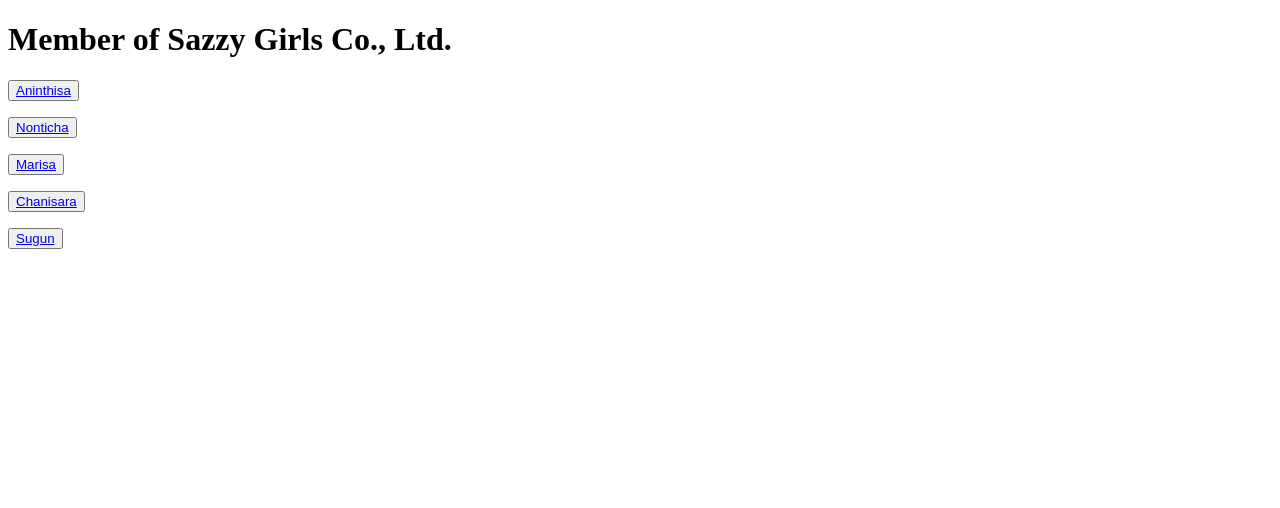
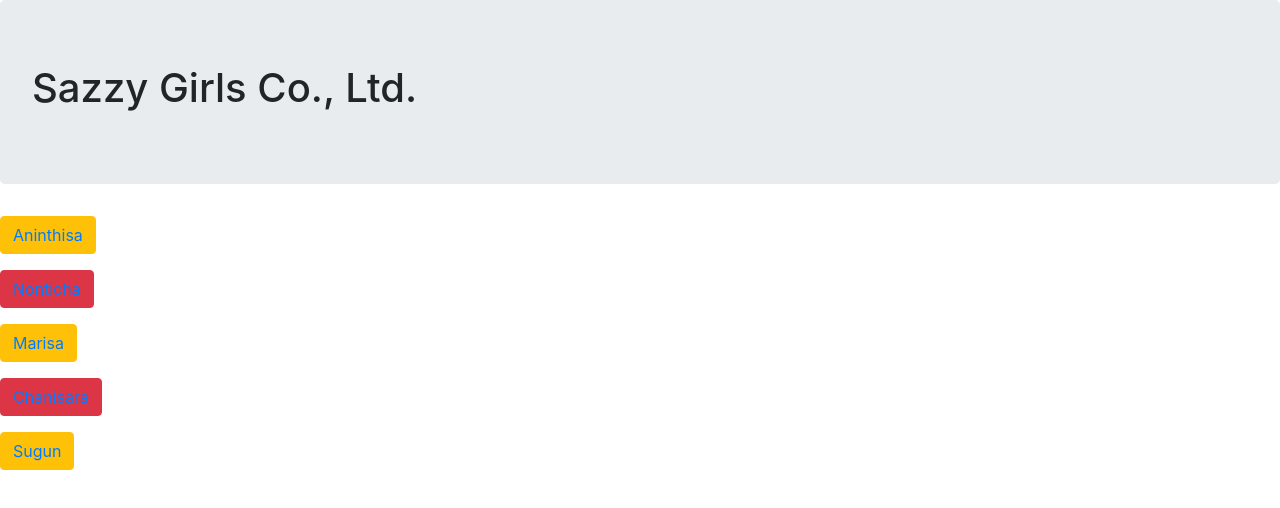
Before and after one commit to sazzygirls/sazzygirls.github.io, a plain HTML site: page index.html in a window 1280 px wide. Drawn offline with nearby package versions, Linux system fonts and the light colour scheme.

Commit message:
Update 2

```diff
--- a/index.html
+++ b/index.html
@@ -4,12 +4,17 @@
     <meta charset="utf-8" />
     <meta http-equiv="X-UA-Compatible" content="IE=edge" />
     <title>Sazzy Girls</title>
+    <link rel="stylesheet" href="https://stackpath.bootstrapcdn.com/bootstrap/4.4.1/css/bootstrap.min.css" integrity="sha384-Vkoo8x4CGsO3+Hhxv8T/Q5PaXtkKtu6ug5TOeNV6gBiFeWPGFN9MuhOf23Q9Ifjh" crossorigin="anonymous">
     <meta name="description" content="" />
     <meta name="viewport" content="width=device-width, initial-scale=1" />
     <link rel="stylesheet" href="" />
   </head>
   <body>
-    <h1>Member of Sazzy Girls Co., Ltd.</h1>
+
+    <div class="jumbotron">
+  <h1>Sazzy Girls Co., Ltd.</h1>
+    </div>
+
   <p><button type="button" class="btn btn-warning"><a href="sazzygirls.github.io/aninthisa.html">Aninthisa</button>
     <p><button type="button" class="btn btn-danger"><a href="sazzygirls.github.io/nonticha.html">Nonticha</button>
       <p><button type="button" class="btn btn-warning"><a href="sazzygirls.github.io/marisa.html">Marisa</button>
```
